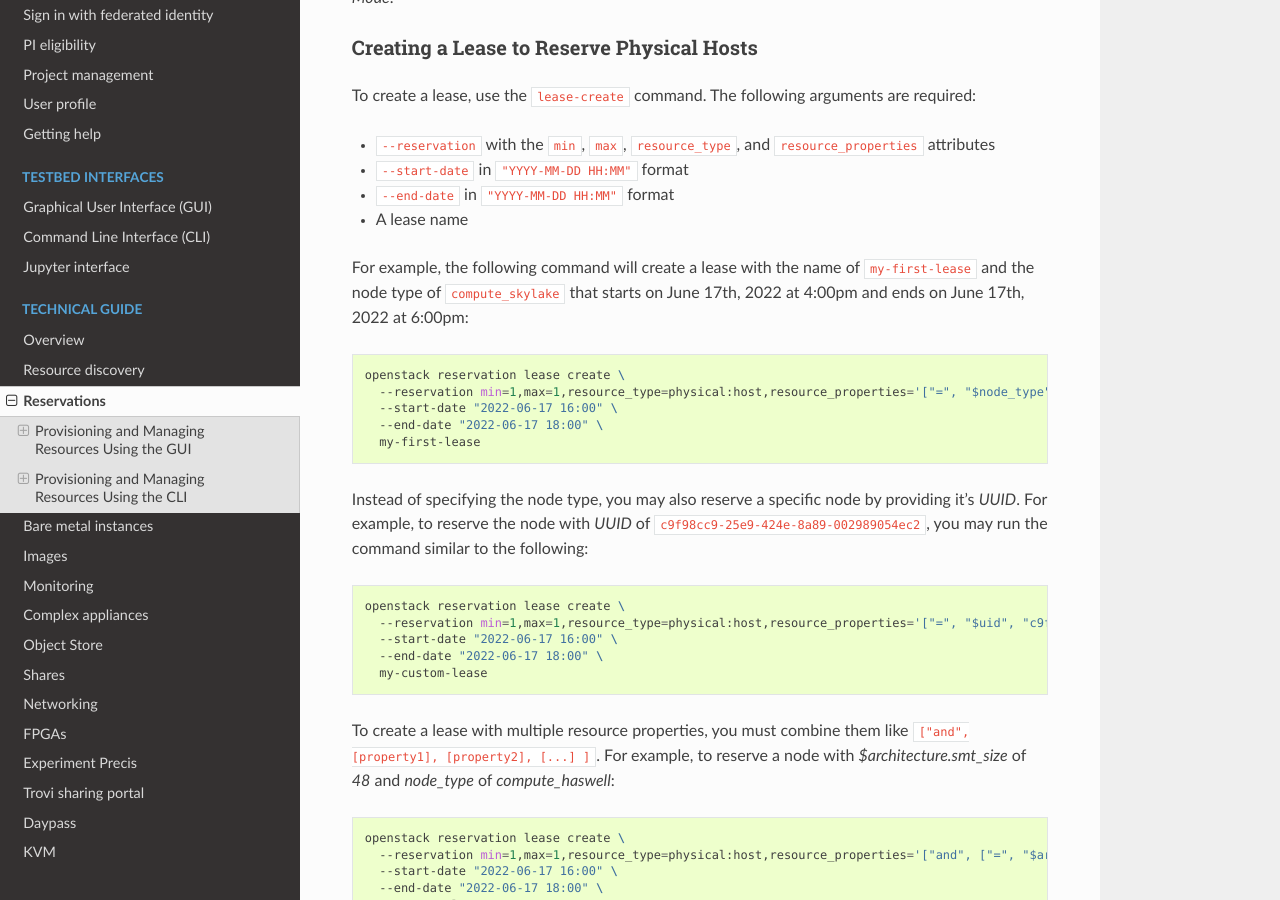
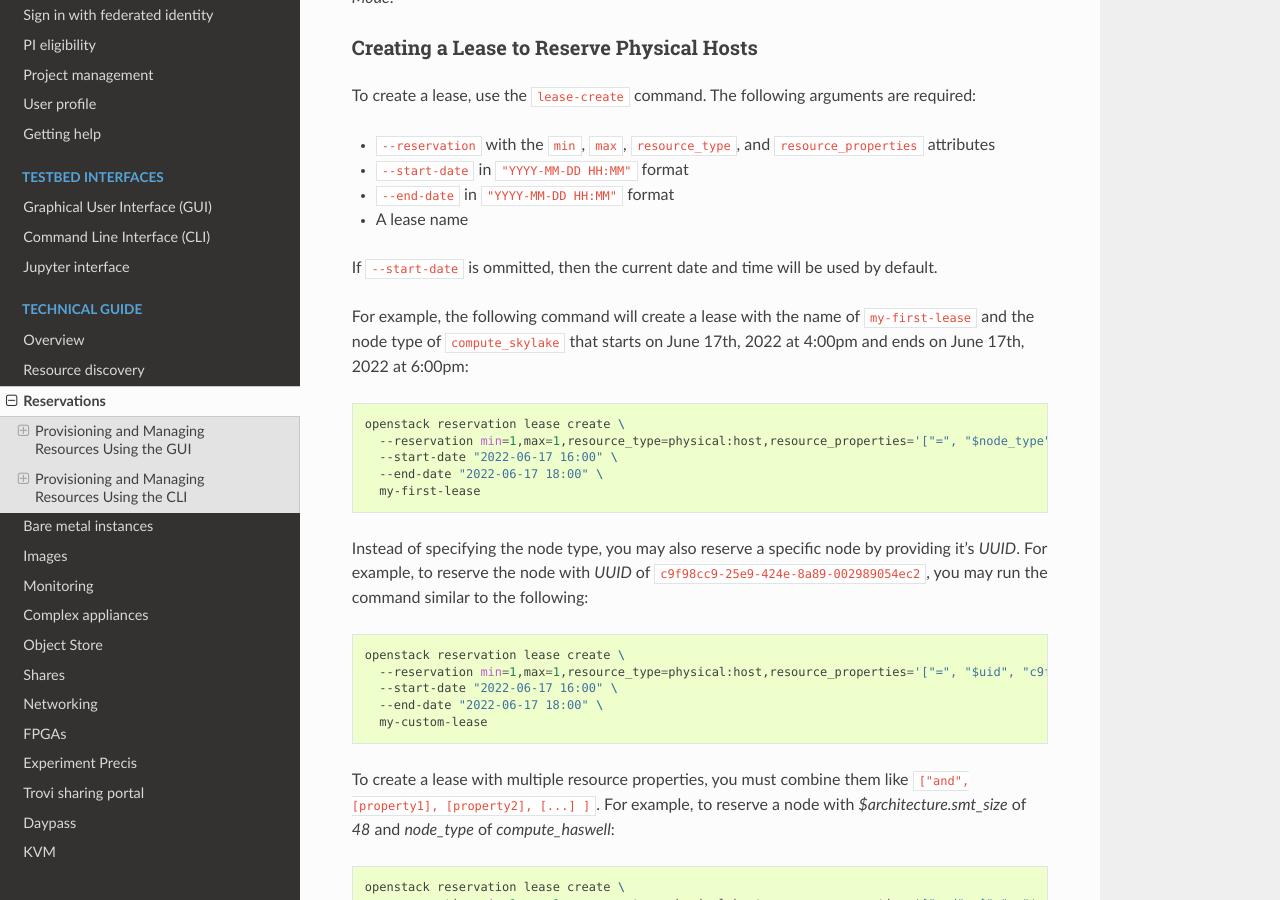
Before and after one commit to ChameleonCloud/docs, a Sphinx documentation site: the page built from source/technical/reservations.rst, in a window 1280 px wide and 900 px high, scrolled down 9873 px. Built offline with Sphinx 7.4.7 and the Read the Docs theme 2.0.0, drawn with Linux system fonts in a browser that asks for light colours.

Commit message:
Add note about default start time for new leases

```diff
--- a/source/technical/reservations.rst
+++ b/source/technical/reservations.rst
@@ -302,6 +302,8 @@ required:
 - ``--end-date`` in ``"YYYY-MM-DD HH:MM"`` format
 - A lease name
 
+If ``--start-date`` is ommitted, then the current date and time will be used by default.
+
 For example, the following command will create a lease with the name of
 ``my-first-lease`` and the node type of ``compute_skylake`` that starts on June
 17th, 2022 at 4:00pm and ends on June 17th, 2022 at 6:00pm:
```
